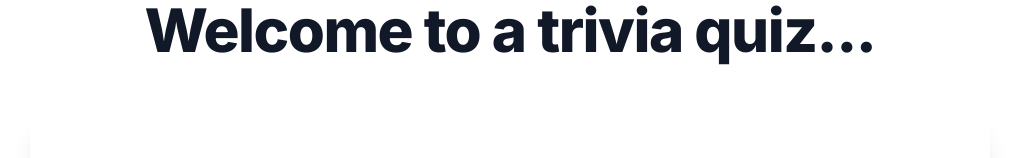
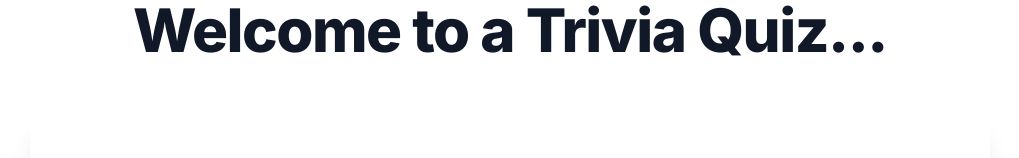
Before and after one commit to Lukaabutidze/Quiz-App, a Next.js app: page / in a window 1280 px wide. Shown: the top 158 px of the page, without its empty margins (130-1149 px from the left). Built offline with nearby package versions, Linux system fonts and the light colour scheme; no server answers.

Commit message:
small commit

```diff
--- a/src/app/page.tsx
+++ b/src/app/page.tsx
@@ -10,7 +10,7 @@ export default function Home() {
   return (
     <section className="flex flex-col justify-center items-center">
       <h1 className="mb-4 text-4xl font-extrabold leading-none tracking-tight text-gray-900 md:text-5xl lg:text-6xl dark:text-white">
-        Welcome to a trivia quiz...
+        Welcome to a Trivia Quiz...
       </h1>
       <section className="p-10 my-10 rounded-lg shadow-xl w-[75%]">
         <div>
```
